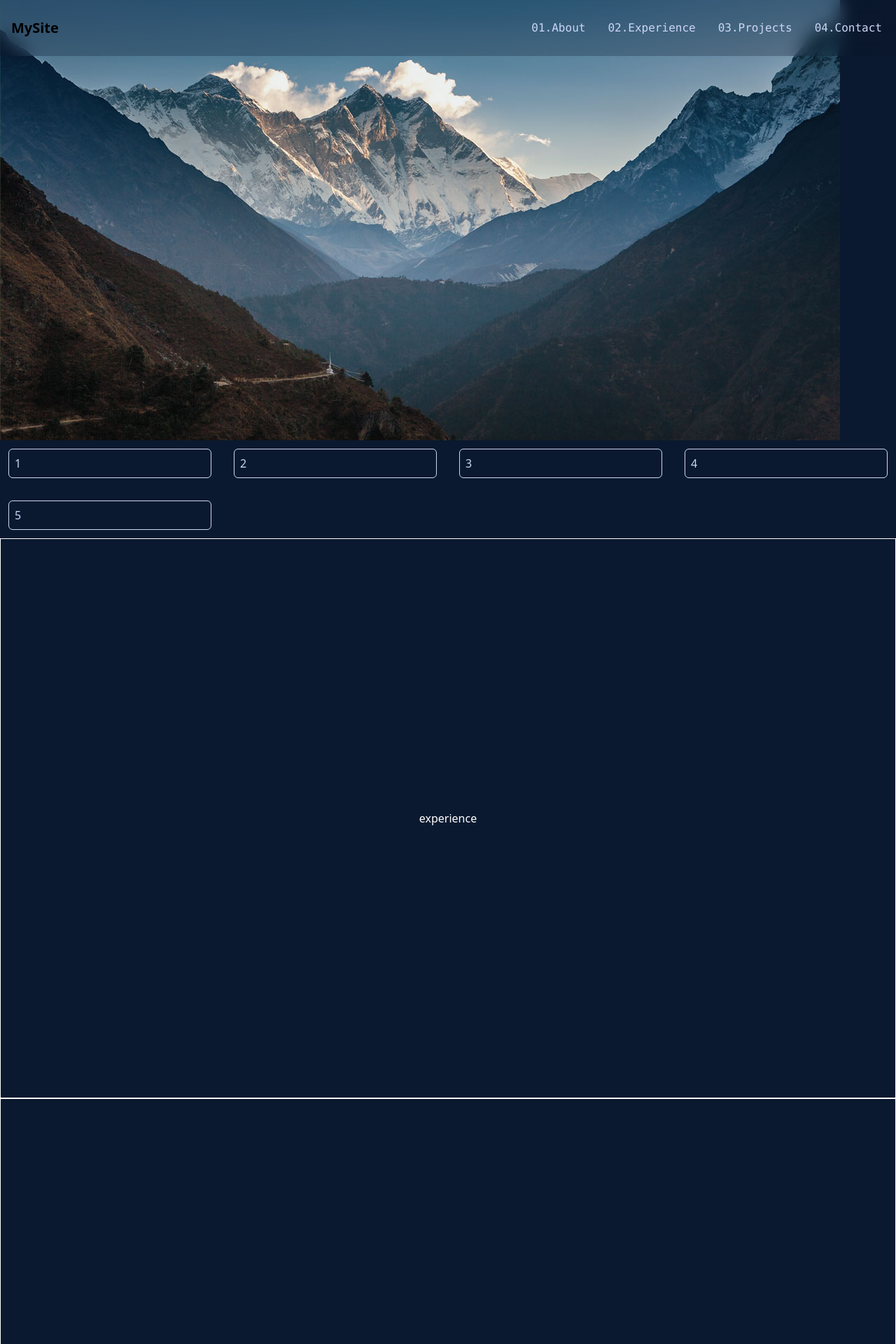
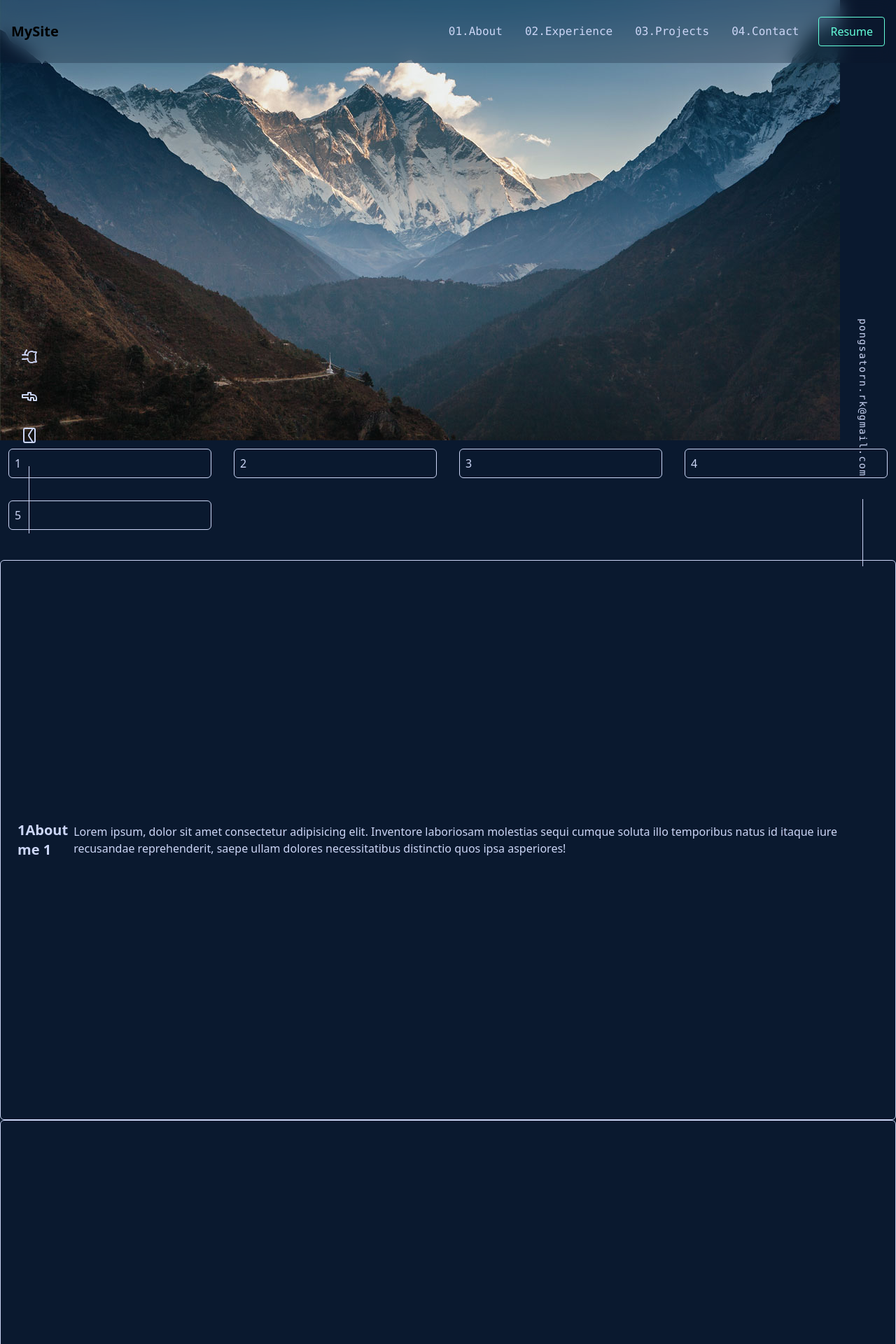
Before and after one commit to PongsatornR-11/portfolio, a React (Vite) app in the folder client/: page / in a window 1280 px wide. Shown: the top 1920 px of the page at 70% size. Built offline with nearby package versions, Linux system fonts and the light colour scheme.

Commit message:
Add lucide-react dependency, enhance NavLinks with a Resume button, and update Home component structure

```diff
--- a/client/package.json
+++ b/client/package.json
@@ -11,6 +11,7 @@
   },
   "dependencies": {
     "@tailwindcss/vite": "^4.1.8",
+    "lucide-react": "^0.514.0",
     "react": "^19.1.0",
     "react-dom": "^19.1.0",
     "react-icons": "^5.5.0",
--- /dev/null
+++ b/client/src/components/About.jsx
@@ -0,0 +1,34 @@
+import React from 'react'
+import FadeInSection from './style/FadeInSection'
+
+const About = () => {
+    const about = [1, 2]
+    return (
+        <div>
+            {
+                about.map((item, index) => {
+                    return (
+                        <div key={index}>
+                            <FadeInSection duration={1500} delay={300}>
+                                <div className="p-6 bg-primary text-accent border h-screen flex items-center shadow-md rounded-md">
+                                    <h2 className="text-xl font-bold">{item}About me 1</h2>
+                                    <p>Lorem ipsum, dolor sit amet consectetur adipisicing elit. Inventore laboriosam molestias sequi cumque soluta illo temporibus natus id itaque iure recusandae reprehenderit, saepe ullam dolores necessitatibus distinctio quos ipsa asperiores!</p>
+                                </div>
+                            </FadeInSection>
+                        </div>
+                    )
+                })
+            }
+
+            <FadeInSection>
+                <div className="p-6 bg-a shadow-md rounded-md">
+                    <h2 className="text-xl font-bold">about you? 2</h2>
+                    <p>2. Lorem ipsum dolor sit amet consectetur adipisicing elit. Dolore consectetur aliquid ab in impedit? Vel, nam maxime molestias non eos labore deleniti pariatur earum saepe explicabo recusandae eligendi, numquam debitis!</p>
+                </div>
+            </FadeInSection>
+
+        </div>
+    )
+}
+
+export default About
--- /dev/null
+++ b/client/src/components/Contacts.jsx
@@ -0,0 +1,27 @@
+import React from 'react'
+import { Github, Facebook, Mail } from 'lucide-react';
+
+const Contacts = () => {
+  const Icons = [
+    Github,
+    Facebook,
+    Mail,
+  ]
+  return (
+
+    <div className="flex items-center
+fixed bottom-[158px] -left-[90px] z-50 rotate-90
+max-md:hidden font-mono">
+      {
+        Icons.map((Icon, index) => {
+          return <Icon key={index} className="text-accent text-md hover:-translate-x-2
+          hover:text-secondary transition-all text-sm duration-300 mr-8 tracking-widest" />
+        })
+      }
+
+      <div className='h-px w-24 bg-accent'></div>
+    </div>
+  )
+}
+
+export default Contacts
--- /dev/null
+++ b/client/src/components/MailTo.jsx
@@ -0,0 +1,20 @@
+import React from 'react'
+
+const MailTo = ({ email }) => {
+    return (
+        <div className="flex items-center
+        fixed bottom-[158px] -right-[130px] z-50 rotate-90
+        max-md:hidden font-mono">
+                <a
+                    href={`mailto:${email}`}
+                    className="text-accent text-md hover:-translate-x-2
+                hover:text-secondary transition-all text-sm duration-300 mr-8 tracking-widest"
+                >{email}
+                </a>
+                <div className='h-px w-24 bg-accent'></div>
+        </div>
+
+    )
+}
+
+export default MailTo
--- a/client/src/components/nav/NavLinks.jsx
+++ b/client/src/components/nav/NavLinks.jsx
@@ -1,6 +1,7 @@
 
 import React from "react";
 import FadeIn from "../style/FadeIn";
+import Button from "../utils/Button";
 
 const NavLinks = ({ isMobile = false }) => {
     const sections = [
@@ -8,15 +9,18 @@ const NavLinks = ({ isMobile = false }) => {
         { name: 'Experience', href: '#experience' },
         { name: 'Projects', href: '#projects' },
         { name: 'Contact', href: '#contact' },
+        { name: 'Resume' }
     ]
 
     return (
         <div
-            className={`${isMobile ? 'flex flex-col space-y-2' : 'hidden md:flex space-x-6'}
+            className={`${isMobile ? 'flex flex-col space-y-2' : 'hidden md:flex items-center space-x-6'}
         `}
         >
             {sections.map((section, index) => (
                 <FadeIn key={index} delay={index * 300} duration={300}>
+                    {
+                        section.name != 'Resume' ?
                             <a href={section.href}>
                                 <div key={index}
                                     className='p-1 font-mono text-accent rounded-md
@@ -28,6 +32,8 @@ const NavLinks = ({ isMobile = false }) => {
                                     {section.name}
                                 </div>
                             </a>
+                        : <Button>Resume</Button>
+                    }
                 </FadeIn>
             )
             )}
--- /dev/null
+++ b/client/src/components/style/FadeInSection.jsx
@@ -0,0 +1,39 @@
+import React, { useEffect, useState, useRef } from 'react'
+
+const FadeInSection = ({ children, delay = 300, duration = 1000 }) => {
+
+    const ref = useRef(null);
+    const [isVisible, setIsVisible] = useState(false)
+
+    useEffect(() => {
+        const observer = new IntersectionObserver(
+            ([entry]) => {
+                if (entry.isIntersecting) {
+                    setIsVisible(true)
+                    observer.unobserve(ref.current)
+
+                }
+            },
+            { threshold: 0.5 }
+        )
+
+        if (ref.current) {
+            observer.observe(ref.current);
+        }
+        return () => {
+            if (ref.current) observer.unobserve(ref.current)
+        }
+    }, [])
+    return (
+        <div
+            ref={ref}
+            className={`transition-all delay-${delay} duration-${duration} ease-out
+                ${isVisible ? 'opacity-100 translate-y-0' : 'opacity-0 translate-y-8'}
+                `}
+        >
+            {children}
+        </div>
+    )
+}
+
+export default FadeInSection
--- a/client/src/components/utils/Button.jsx
+++ b/client/src/components/utils/Button.jsx
@@ -2,7 +2,7 @@ import React from 'react'
 
 const Button = ({ children }) => {
   return (
-    <button className='border rounded-sm p-2 border-[#64ffda] text-[#64ffda]
+    <button className='border cursor-pointer rounded-sm py-2 px-4 border-secondary text-secondary
     transition duration-300 ease-in-out
     hover:-translate-1
     hover:shadow-[4px_4px_1px_rgba(100,255,218,1)]
--- a/client/src/pages/Home.jsx
+++ b/client/src/pages/Home.jsx
@@ -1,14 +1,17 @@
 
 import React from 'react'
 import FadeIn from '../components/style/FadeIn'
+import MailTo from '../components/MailTo'
+import About from '../components/About'
+import Contacts from '../components/Contacts'
 
 const Home = () => {
   const numbers = [1, 2, 3, 4, 5]
   return (
     <div className='min-h-screen'>
-
-      <section id='about'>
+      <section id='about' className='h-screen'>
         <img src="/mountain-3.jpg" alt="" />
+        <Contacts />
         <div className='grid grid-cols-4 gap-2'>
           {
             numbers.map((num, i) => {
@@ -22,14 +25,15 @@ const Home = () => {
         </div>
       </section>
 
+      <MailTo email={'pongsatorn.rk@gmail.com'} />
+      <About />
 
       {/* <section id="about" className="h-screen flex items-center justify-center border text-white">
         about
       </section> */}
-      <section id="experience" className="h-screen flex items-center justify-center border text-white">experience</section>
+      {/* <section id="experience" className="h-screen flex items-center justify-center border text-white">experience</section>
       <section id="projects" className="h-screen flex items-center justify-center border text-white">projects</section>
-      <section id="contact" className="h-screen flex items-center justify-center border text-white">contact</section>
-
+      <section id="contact" className="h-screen flex items-center justify-center border text-white">contact</section> */}
 
 
       {/* inspried : https://v3.brittanychiang.com/ */}
@@ -41,10 +45,7 @@ const Home = () => {
       2. slowly showing up component
       https://reactcommunity.org/react-transition-group/css-transition
       https://yqnn.github.io/svg-path-editor/
-      //
-      USE THISSSSSSS!@!!!
-      https://motion.dev/docs/react-quick-start
-      // */}
+      */}
     </div>
   )
 }
```
Also changed, not shown: 1 other file (tests, documents, lock files or other folders). Lines whose indentation alone changed are shown as unchanged.
